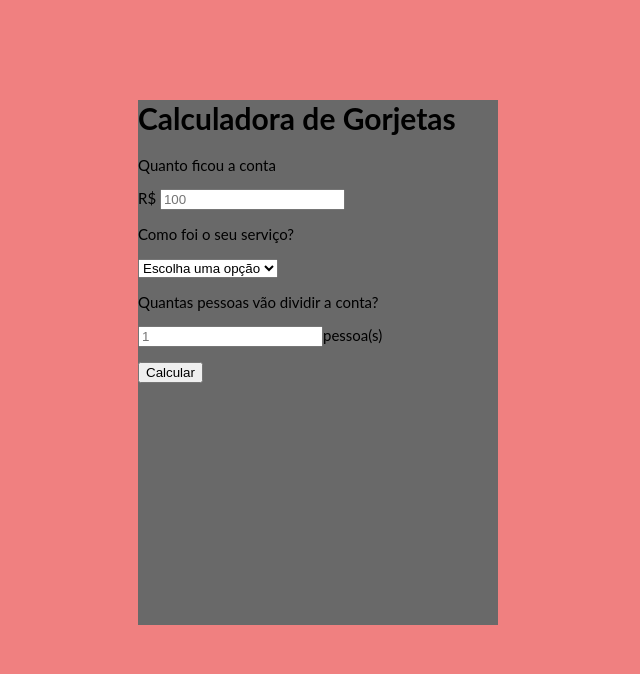
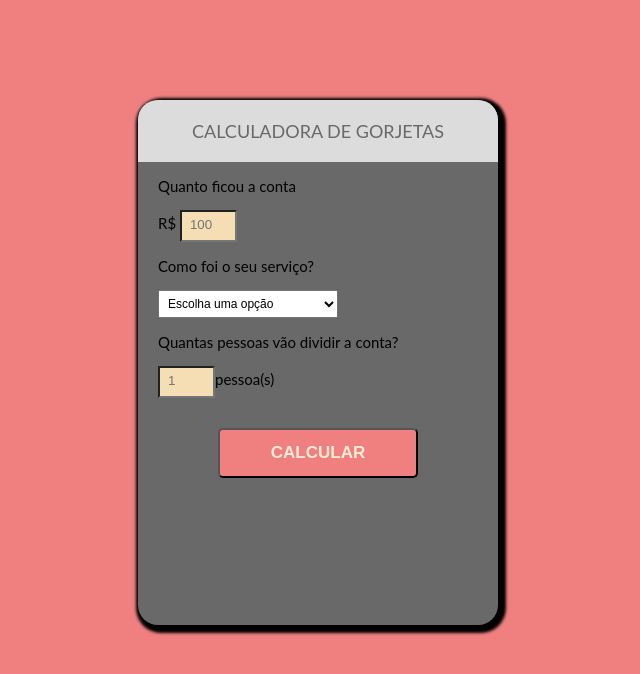
Before and after one commit to GiovaniiDias/cursoonebit, a plain HTML site: page start/index.html in a window 1280 px wide. Shown: the whole page, without its empty margins (322-962 px from the left). Drawn offline with Linux system fonts and the light colour scheme; a web font is replaced by a local one.

Commit message:
add js no projeto

```diff
--- a/start/index.html
+++ b/start/index.html
@@ -9,21 +9,21 @@
     <body>
 
         <div id="container">
-            <h1>Calculadora de Gorjetas</h1>
+            <h1 class="title">Calculadora de Gorjetas</h1>
 
         <div>
-            <form action="">
+            <form class="tipsForm" id="tipsForm">
                 <label for="bill">
                     <p>Quanto ficou a conta</p>
                 </label>
                 <p>
-                    R$ <input type="number" placeholder="100" name="bill" id="bill">
+                    R$ <input type="number" placeholder="100" name="bill" id="bill" class="formInput">
                 </p>
                 <label for="serviceQual">
                     <p>Como foi o seu serviço?</p>
                 </label>
                 <p>
-                    <select name="serviceQual" id="serviceQual">
+                    <select name="serviceQual" id="serviceQual" class="formSelect">
                         <option disabled selected value="0">Escolha uma opção</option>
                         <option value="0.3">30%- incrivel</option>
                         <option value="0.2">20%- aceitavel</option>
@@ -36,17 +36,24 @@
                 <p>Quantas pessoas vão dividir a conta?</p>
             </label>
             <p>
-                <input type="number" placeholder="1" name="people" id="people">pessoa(s)
+                <input type="number" placeholder="1" name="people" id="people" class="formInput">pessoa(s)
             </p>
-            <button type="submit">Calcular</button>
+            <button type="submit" class="formSubmit">Calcular</button>
             </form>
         </div>
+        <div id="totalTip">
+            Gorjeta Total:
+            R$ <span id="tip">0.00</span>
+            <p id="each">cada</p>
+
+        </div>
+
     </div>
 
 
 
 
 
-
+<script type="text/javascript" src="script.js"></script>
     </body>
 </html>
--- /dev/null
+++ b/start/script.js
@@ -0,0 +1,17 @@
+function calculateTip(event) {
+    event.preventDefault()
+    let bill = document.getElementById('bill').value
+    let serviceQual = document.getElementById('serviceQual').value
+    let numOfPeople = document.getElementById('people').value
+
+    if (bill == "" | serviceQual == 0 ){
+        alert("Por favor, preencha os valores!")
+        return
+    }
+
+}
+document.getElementById("totalTip").style.display = "none"
+document.getElementById("each").style.display = "none"
+
+
+document.getElementById("tipsForm").addEventListener("submit", calculateTip)
--- a/start/style.css
+++ b/start/style.css
@@ -18,4 +18,61 @@ body {
     width: 360px;
     margin: 100px auto;
     background: var(--secundary-color);
+    box-shadow: 3px 3px 3px 5px ;
+    border-radius: 20px;
 }
+
+
+.title{
+    background: var(--tertiary-color);
+    color: var(--secundary-color);
+    padding: 20px;
+    text-transform: uppercase;
+    font-size: 18px;
+    font-weight: normal;
+    border-top-left-radius: 20px;
+    border-top-right-radius: 20px;
+    text-align: center;
+
+}
+.tipsForm {
+    padding-left: 20px;
+    padding-right: 20px;
+}
+
+.formInput {
+    background: wheat;
+    width: 40px;
+    padding: 5px 5px 8px 8px;
+}
+
+.formInput:focus{
+    border: 3px solid var(--primary-color);
+    outline: none;
+
+
+}
+
+.formSelect {
+    width: 180px;
+    padding: 5px;
+    font-size: 12px;
+
+}
+.formSubmit{
+    text-transform: uppercase;
+    font-weight: bold;
+    display: block;
+    margin: 30px auto;
+    background: var(--primary-color);
+    border-radius: 5px;
+    width: 200px;
+    height: 50px;
+    font-size: 17px;
+    color: antiquewhite;
+}
+#totalTip {
+    font-size: 20px;
+    margin-top: 5px;
+    text-align: center;
+}
```
